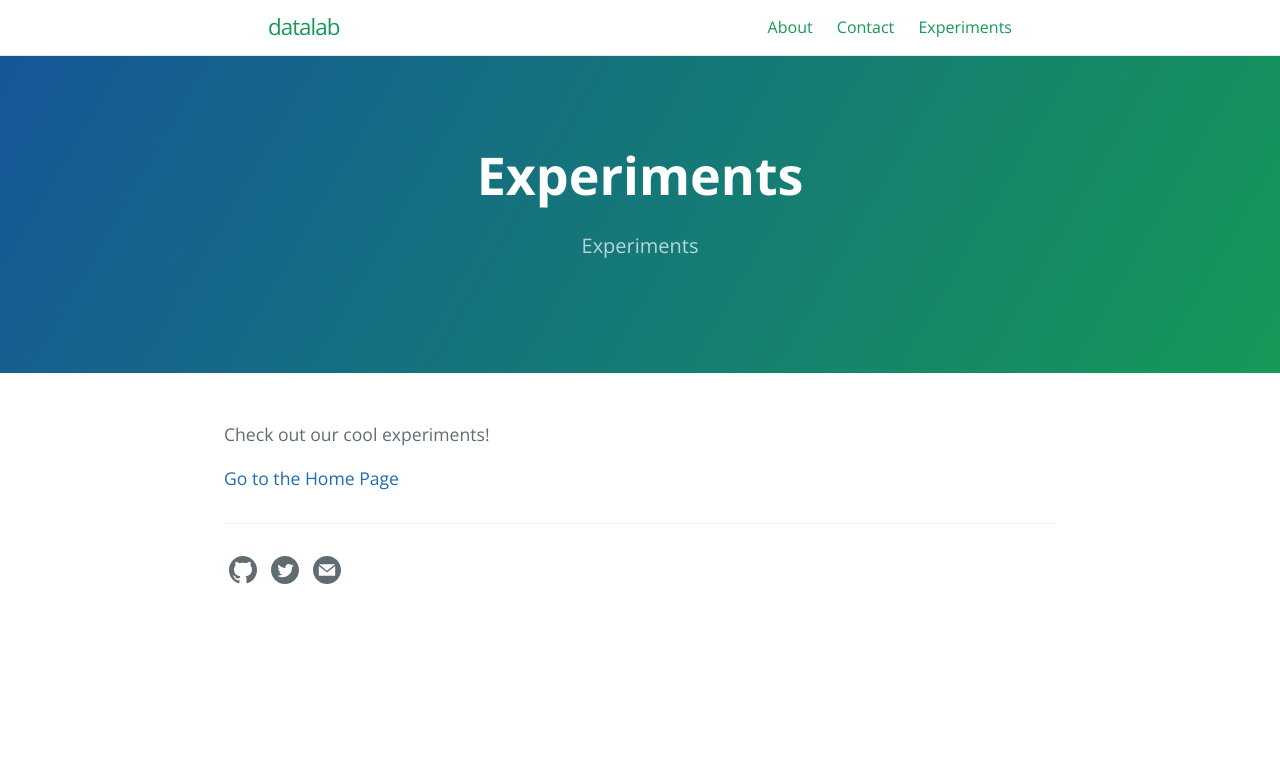
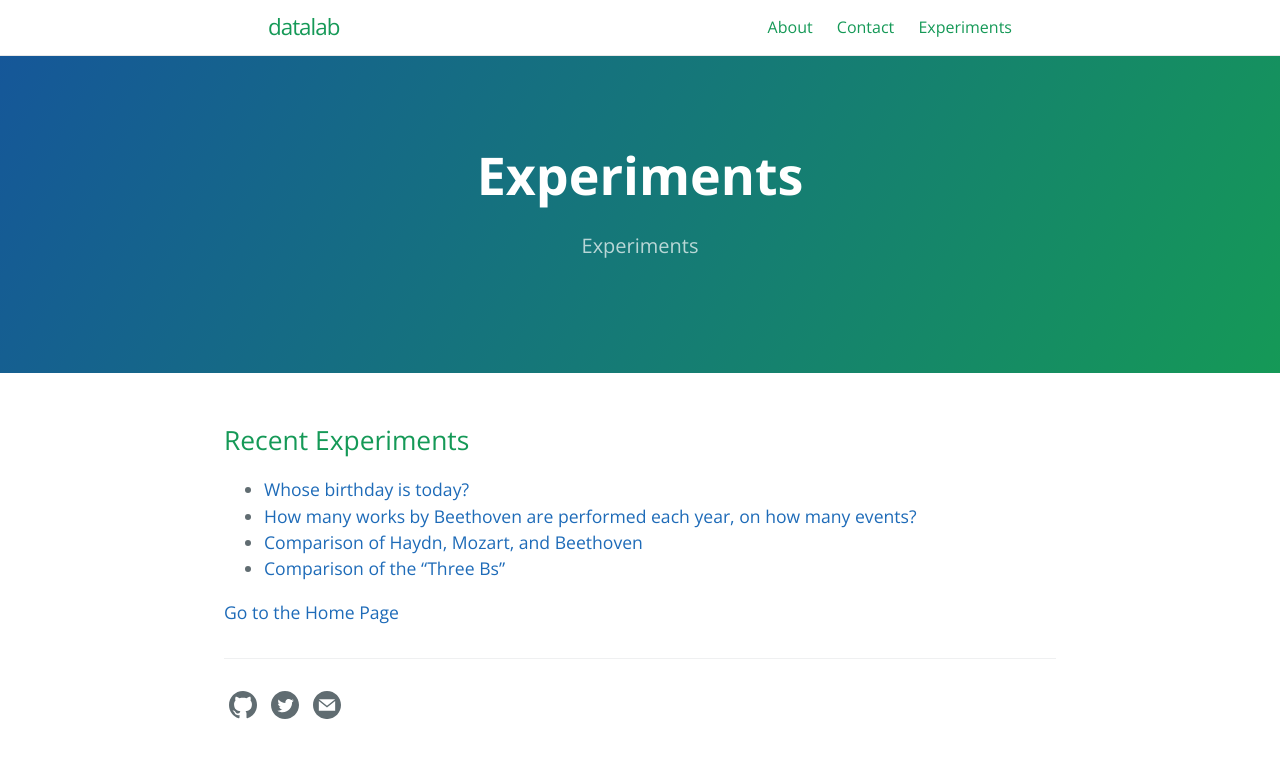
Before and after one commit to CarnegieHall/datalab, a Jekyll site: the page built from experiments.md, in a window 1280 px wide. Shown: the top 758 px of the page. Built offline with Jekyll 4.4.1, drawn with Linux system fonts in a browser that asks for light colours.

Commit message:
add exps

```diff
--- a/experiments.md
+++ b/experiments.md
@@ -7,6 +7,11 @@ ref: experiments
 order: 2
 ---
 
-Check out our cool experiments!
+## Recent Experiments
+
+- [Whose birthday is today?](/experiments/chdl-0001.md)
+- [How many works by Beethoven are performed each year, on how many events?](/experiments/chdl-0002.md)
+- [Comparison of Haydn, Mozart, and Beethoven](/experiments/chdl-0003.md)
+- [Comparison of the "Three Bs"](/experiments/chdl-0004.md)
 
 [Go to the Home Page]({{ '/' | absolute_url }})
```
